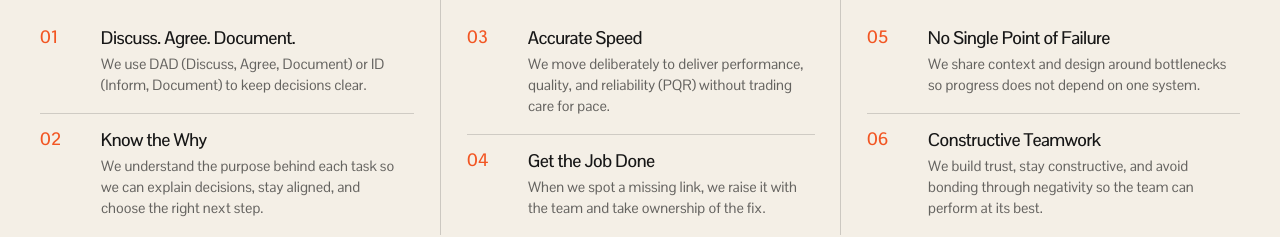
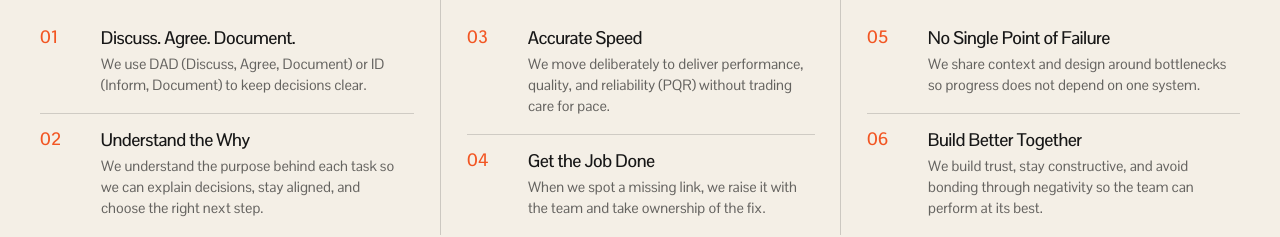
Before and after one commit to BracketDex-Technologies/BracketDex-Website, a Next.js app: page / in a window 1280 px wide. Shown: the part 1460-1697 px from the top of the page. Built offline with nearby package versions, Linux system fonts and the light colour scheme.

Commit message:
refactor: update principle titles for clarity and alignment with messaging

```diff
--- a/src/components/home/fresh/why-section.tsx
+++ b/src/components/home/fresh/why-section.tsx
@@ -9,7 +9,7 @@ const principles = [
       "We use DAD (Discuss, Agree, Document) or ID (Inform, Document) to keep decisions clear.",
   },
   {
-    title: "Know the Why",
+    title: "Understand the Why",
     description:
       "We understand the purpose behind each task so we can explain decisions, stay aligned, and choose the right next step.",
   },
@@ -29,7 +29,7 @@ const principles = [
       "We share context and design around bottlenecks so progress does not depend on one system.",
   },
   {
-    title: "Constructive Teamwork",
+    title: "Build Better Together",
     description:
       "We build trust, stay constructive, and avoid bonding through negativity so the team can perform at its best.",
   },
```
Also changed, not shown: 1 other file (tests, documents, lock files or other folders).
